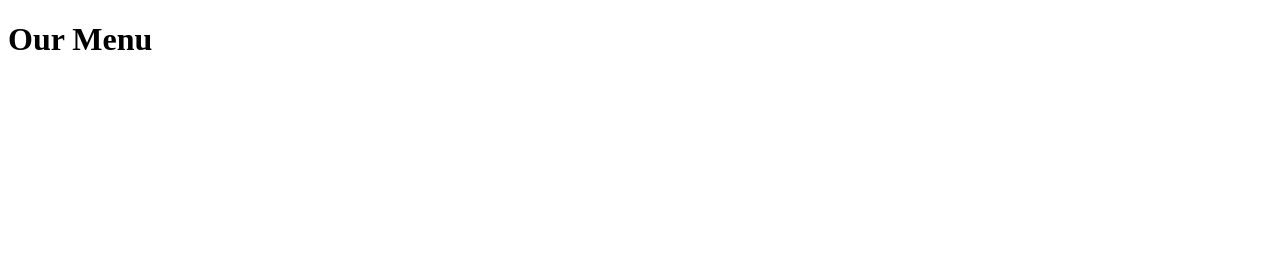
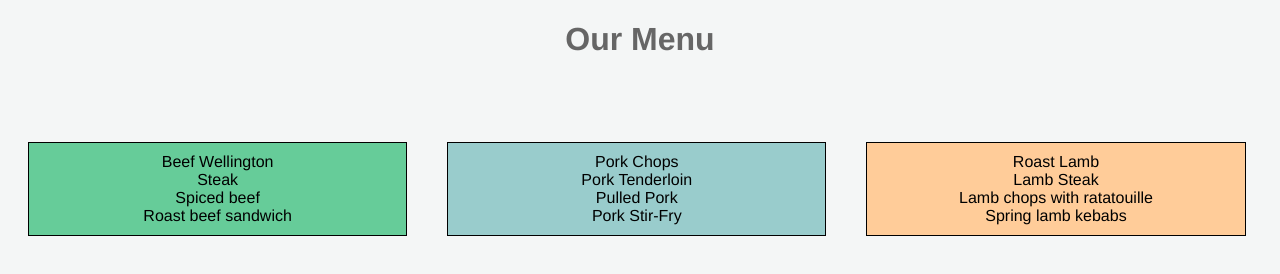
Before and after one commit to montsia/Coursera_HTML_CSS_JS, a plain HTML site: page module2-solution/index.html in a window 1280 px wide. Drawn offline with Linux system fonts and the light colour scheme.

Commit message:
changes index page css

```diff
--- a/module2-solution/css/css.css
+++ b/module2-solution/css/css.css
@@ -1,3 +1,39 @@
+* {
+	box-sizing: border-box;
+	font-family: Helvetica;
+}
+
 body {
 	background-color: #F4F6F6;
 }
+
+div {
+	background-color: blue;
+}
+
+p {
+	width: 30%;
+	border: 1px solid black;
+	float: left;
+	margin: 20px;
+	padding: 10px;
+	text-align: center;
+}
+
+#p_beef {
+	background-color: #66CC99;
+}
+
+#p_pork {
+	background-color: #99CCCC;
+}
+
+#p_lamb {
+	background-color: #FFCC99;
+}
+
+h1 {
+	margin-bottom: 5%;
+	text-align: center;
+	color: #666666;
+}
--- a/module2-solution/index.html
+++ b/module2-solution/index.html
@@ -1,9 +1,35 @@
 <!DOCTYPE html>
+<html>
 	<head>
 		<meta http-equiv="Content-Type" content="text/html; charset=utf-8" />
 		<title>Coursera HTML CSS JS course - Module 2</title>
+		<link rel="stylesheet" type="text/css" href="css/css.css">
 	</head>
 	<body>
 		<h1>Our Menu</h1>
+
+		<div>
+			<p id="p_beef">
+				Beef Wellington <br>
+    			Steak <br>
+    			Spiced beef <br>
+    			Roast beef sandwich <br>
+			</p>
+
+			<p id="p_pork">
+				Pork Chops <br>
+    			Pork Tenderloin <br>
+    			Pulled Pork <br>
+    			Pork Stir-Fry <br>
+			</p>
+
+			<p id="p_lamb">
+				Roast Lamb <br>
+    			Lamb Steak <br>
+    			Lamb chops with ratatouille <br>
+    			Spring lamb kebabs <br>
+			</p>
+		</div>
+
 	</body>
 </html>
```
